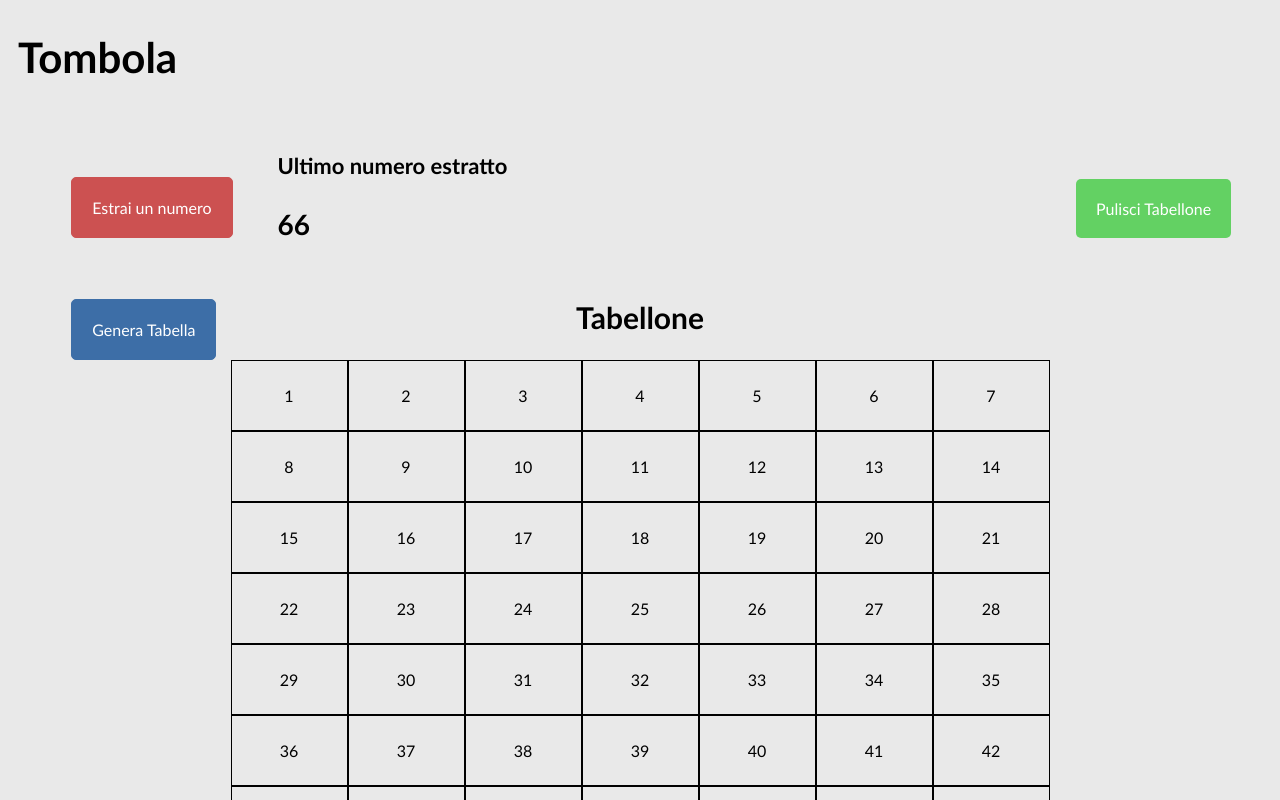
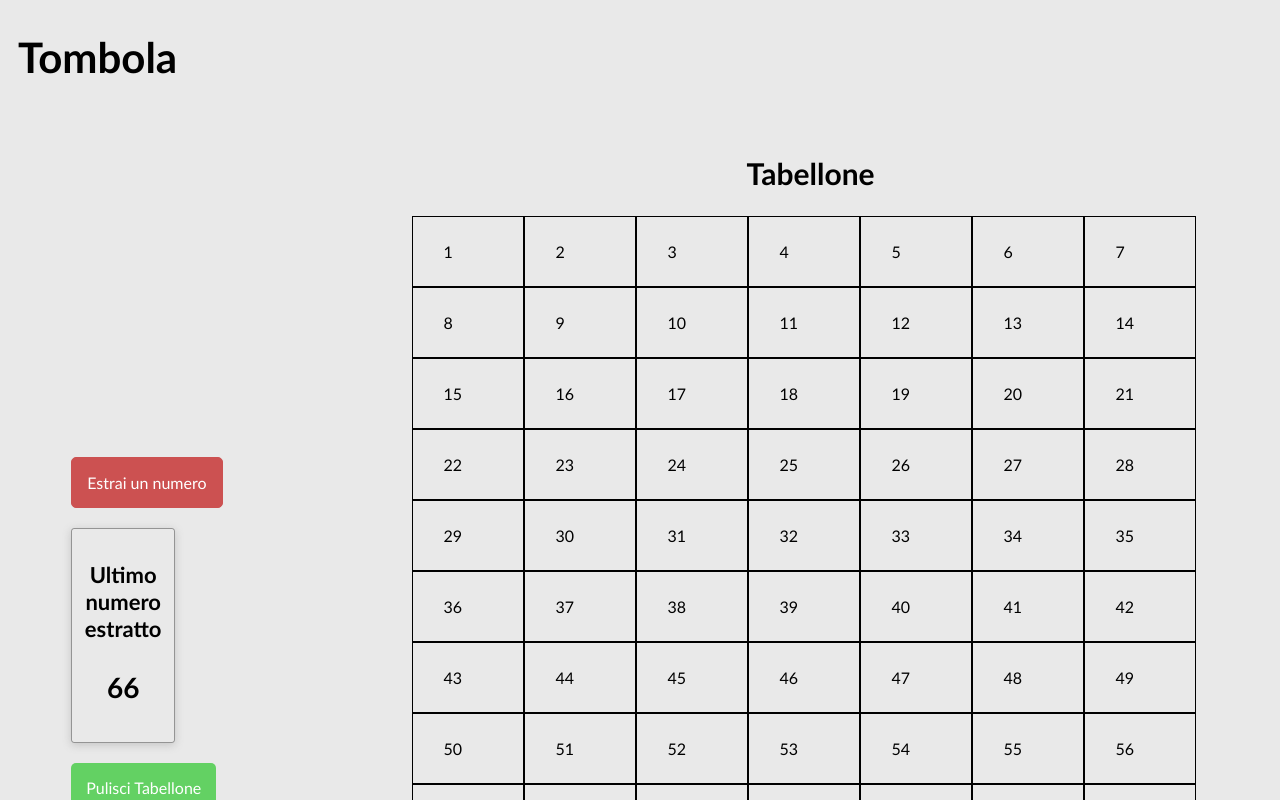
Before and after one commit to AlessandroMondelli/Vue-Tombola, a Vue app: page / in a window 1280 px wide. Both pictures are taken after a click on the button "Estrai un numero". Shown: the top 800 px of the page. Built offline with nearby package versions, Linux system fonts and the light colour scheme.

Commit message:
Piccoli Fix + Cambio stile tabellone/pulsanti

```diff
--- a/src/App.vue
+++ b/src/App.vue
@@ -2,13 +2,10 @@
   <section>
     <Header/>
     <div id="container">
-      <div v-if="!gameOver" id="in-game">
-        <generate-number @estrai-numero="estraiNumeroTabellone" @game-over="getGameOver" @restart-game="restartGame"></generate-number>
-        <tabella :numeroEstrattoTabellina="numeroEstrattoTabellone"></tabella>
-        <tabellone :numeroEstratto="numeroEstrattoTabellone" :restartTab="restart"></tabellone>
-      </div>
-      <div v-else id="game-over">
-        <h2>Game Over</h2>
+      <div id="in-game">
+        <generate-number id="gen-numb" @estrai-numero="estraiNumeroTabellone" @restart-game="restartGame" @game-started="gameStarted"></generate-number>
+        <tabella :numeroEstrattoTabellina="numeroEstrattoTabellone" :gameStart="gameStart"></tabella>
+        <tabellone id="tab" :numeroEstratto="numeroEstrattoTabellone" :restartTab="restart"></tabellone>
       </div>
     </div>
   </section>
@@ -31,7 +28,7 @@ export default {
   data() {
     return {
       numeroEstrattoTabellone: '',
-      gameOver: false,
+      gameStart: false,
       restart: false,
     }
   },
@@ -39,10 +36,10 @@ export default {
     estraiNumeroTabellone(num) { //Prendo numero al click su "Estrai numero"(Dato preso dal component "GenerateNumber con emits")
       this.numeroEstrattoTabellone = num; //Assegno dato a variabile locale
     },
-    getGameOver(val) { //Prendo valore inviato con $emits da GenerateNumber
-      this.gameOver = val; //Setto valore a variabile locale
+    gameStarted(val) { //Prendo valore inviato con $emits da GenerateNumber per verificare che la partita sia iniziata
+      this.gameStart = val;
     },
-    restartGame(val) {//Prendo valore inviato con $emits da GenerateNumber
+    restartGame(val) { //Prendo valore inviato con $emits da GenerateNumber
       this.restart = val; //Setto valore a variabile locale
     }
   },
@@ -62,7 +59,6 @@ html {
   width: 90%;
   margin: auto;
   padding-top: 50px;
-  height: 70vh;
 }
 
 button {
@@ -71,10 +67,27 @@ button {
   background: none;
 	color: white;
   border-radius: 5px;
-	padding: 20px;
+	padding: 15px;
 	font: inherit;
 	cursor: pointer;
 	outline: inherit;
   transition: 0.2s;
 }
+
+#in-game {
+  display: flex;
+  align-items: center;
+  position: relative;
+}
+
+#gen-numb {
+  float: left;
+  width: 30%;
+
+}
+
+#tab {
+  float: left;
+  width: 70%;
+}
 </style>
--- a/src/components/GenerateNumber.vue
+++ b/src/components/GenerateNumber.vue
@@ -6,7 +6,7 @@
             <p class="last-estr-num"> {{ numeroEstratto }} </p>
         </div>
         <div id="restart">
-            <button @click="restartGame">Pulisci Tabellone</button>
+            <button v-if="gameStarted" @click="restartGame">Pulisci Tabellone</button>
         </div>
     </div>
 </template>
@@ -18,12 +18,15 @@ export default {
         return {
             numeroEstratto: '',
             numeriEstratti: [],
-            gameOver: false,
+            gameStarted: false,
             restart: false,
         }
   },
   methods: {
         estraiNumero() {
+            this.gameStarted = true; //Variabile che verifica che segnala la partita come iniziata
+            this.$emit('game-started', this.gameStarted); //Invio al padre segnale che la partita è iniziata
+
             var flag = false; //Flag che verifica estrazione di un numero non già uscito
 
             if(this.restart) { //Se restart è settato su "true"
@@ -45,21 +48,12 @@ export default {
         restartGame() {
             this.numeriEstratti = [];
             this.numeroEstratto = '';
+            this.gameStarted = false; //Variabile che verifica che segnala la partita come iniziata
+            this.$emit('game-started', this.gameStarted); //Invio al padre segnale che la partita è iniziata
             this.restart = true;
             this.$emit('restart-game', this.restart); //Invio segnale di restart
         }
-  },
-   watch: {
-         numeriEstratti: { //watch su array dei numeri estratti
-            handler: function () {
-                if(this.numeriEstratti.length == 90) { //se l'array raggiunge i 90 numeri
-                    this.gameOver = true; //Game over
-                    this.$emit('game-over', this.gameOver); //Invio numero a component
-                }
-            },
-            deep: true
-        }
-   }
+  }
 }
 </script>
 
@@ -69,14 +63,18 @@ export default {
 }
 
 #num-estr {
-    display: inline-block;
-    margin-left: 45px;
+    text-align: center;
+    display: block;
+    width: 24%;
+    border: 1px solid rgba(0, 0, 0, 0.363);
+    border-radius: 3px;
+    padding: 10px;
+    box-shadow: 0 2px 8px rgba(104, 104, 104, 0.288);
+    margin: 20px 0;
 }
 
 #restart {
-    display: inline-block;
-    position: relative;
-    left: 50%;
+    display: block;
 }
 
 #restart button {
--- a/src/components/Tabella.vue
+++ b/src/components/Tabella.vue
@@ -1,12 +1,9 @@
 <template>
     <div id="create-tabellina">
-    <button id="gen-tabella" @click="createTab(),genTab = !genTab" v-if="!genTab">Genera Tabella</button>
-    <div v-else id="tabella" ref="draggableContainer" class="draggable-container">
+    <button id="gen-tabella" @click="createTab(),genTab = !genTab" v-if="!gameStart && !genTab">Genera Tabella</button>
+    <div v-if="genTab" id="tabella" ref="draggableContainer" class="draggable-container">
         <div id="tabellina"  class="draggable-header" @mousedown="dragMouseDown">
             <button id="el-tabella" @click="tabellina = [],genTab = !genTab">Elimina Tabella</button>
-            <!--<div :id="'riga' + num" class="riga-tabellina" v-for="num in 3" :key="num">
-                <div :id="'pos' + num" class="numero-tabellina" v-for="num in 9" :key="num"></div>
-            </div> -->
             <h2>La tua Tabella</h2>
             <div id="tab-wrapper">
                 <div class="cella-tabellina" :id="numTabella" v-for="numTabella in tabellina" :key="numTabella">{{ numTabella }}</div>
@@ -19,10 +16,11 @@
 <script>
 export default {
     name: 'Tabella',
-    props:['numeroEstrattoTabellina'],
+    props:['numeroEstrattoTabellina','gameStart'],
     data() {
         return {
             numEstratto: this.numeroEstrattoTabellina,
+            gameStarted: this.gameStart,
             resTab: false,
             genTab: false,
             tabellina: [],
@@ -38,7 +36,6 @@ export default {
         createTab() {
             do { //Ciclo do while finchè..
                 var numeroTabellina = Math.floor(Math.random() * (90 - 1 + 1) ) + 1; //Estraggo un numero casuale da 1 a 90
-                console.log("Numero Estratto: ", numeroTabellina);
 
                 if (!this.tabellina.includes(numeroTabellina)) { //Se il numero non è incluso nell'array dei numeri estratti
                     if(this.tabellina.length == 0) {
@@ -85,7 +82,6 @@ export default {
 
                             console.log("Numero trovati: ", countJ);
                             if(countJ < 3) { //Se il contatore è minore di 3
-                                console.log("Pushato con trovati: ",numeroTabellina);
                                 this.tabellina.push(numeroTabellina); //Inserisco numero in array
                                 foundRange = true; //Segnalo che il Range numeri è stato trovato
                             } else if(countJ >= 3) {
@@ -131,7 +127,7 @@ export default {
                 var numPescatoTabellina = document.getElementById(newVal); //Cerco elemento con id = al numero pescato
                 numPescatoTabellina.classList.add("pescato"); //Aggiungo classe css "Pescato"
             }
-        }
+        },
     }
 }
 </script>
@@ -141,6 +137,12 @@ export default {
         border: 1px solid rgb(61, 110, 167);
         background-color:rgb(61, 110, 167);
         position: absolute;
+        top: 10%;
+        left: 0;
+    }
+
+    button:hover {
+        transform: scale(0.95);
     }
 
     #gen-tabella {
@@ -204,7 +206,7 @@ export default {
     .draggable-container {
         position: absolute;
         z-index: 9;
-        width: 25%;
+        width: 30%;
     }
 
     .draggable-header {
--- a/src/components/Tabellone.vue
+++ b/src/components/Tabellone.vue
@@ -50,7 +50,7 @@ export default {
         border: 1px solid black;
         padding: 25px 30px;
         display: inline-block;
-        width: 55px;
+        width: 50px;
     }
 
     .pescato {
```
